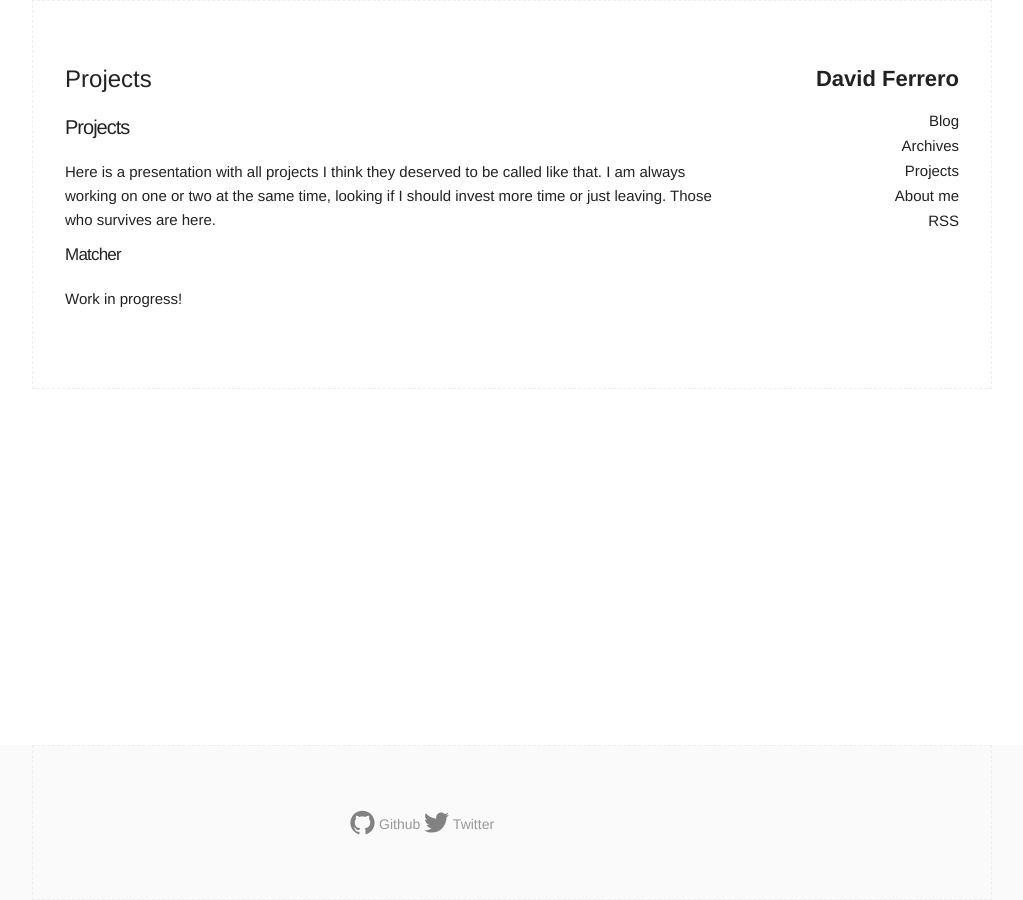
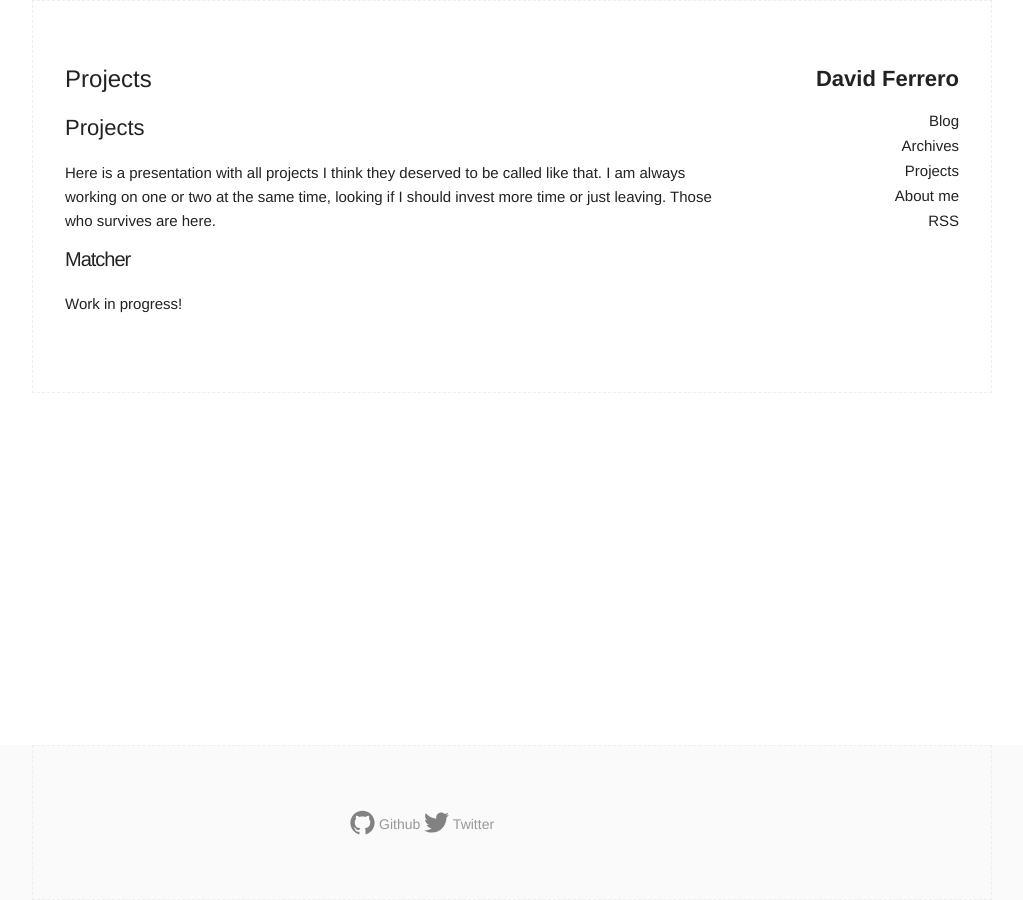
Before and after one commit to dferrero/dferrero.github.io, a Jekyll site: the page built from projects.md, in a window 1280 px wide. Shown: the whole page, without its empty margins (128-1151 px from the left). Built offline with Jekyll 4.4.1, drawn with Linux system fonts in a browser that asks for light colours.

```diff
--- a/projects.md
+++ b/projects.md
@@ -3,10 +3,10 @@ layout: page
 title: Projects
 permalink: /projects/
 ---
-### Projects
+## Projects
 
 Here is a presentation with all projects I think they deserved to be called like that. I am always working on one or two at the same time, looking if I should invest more time or just leaving. Those who survives are here.
 
-#### Matcher
+### Matcher
 
 Work in progress!
```
